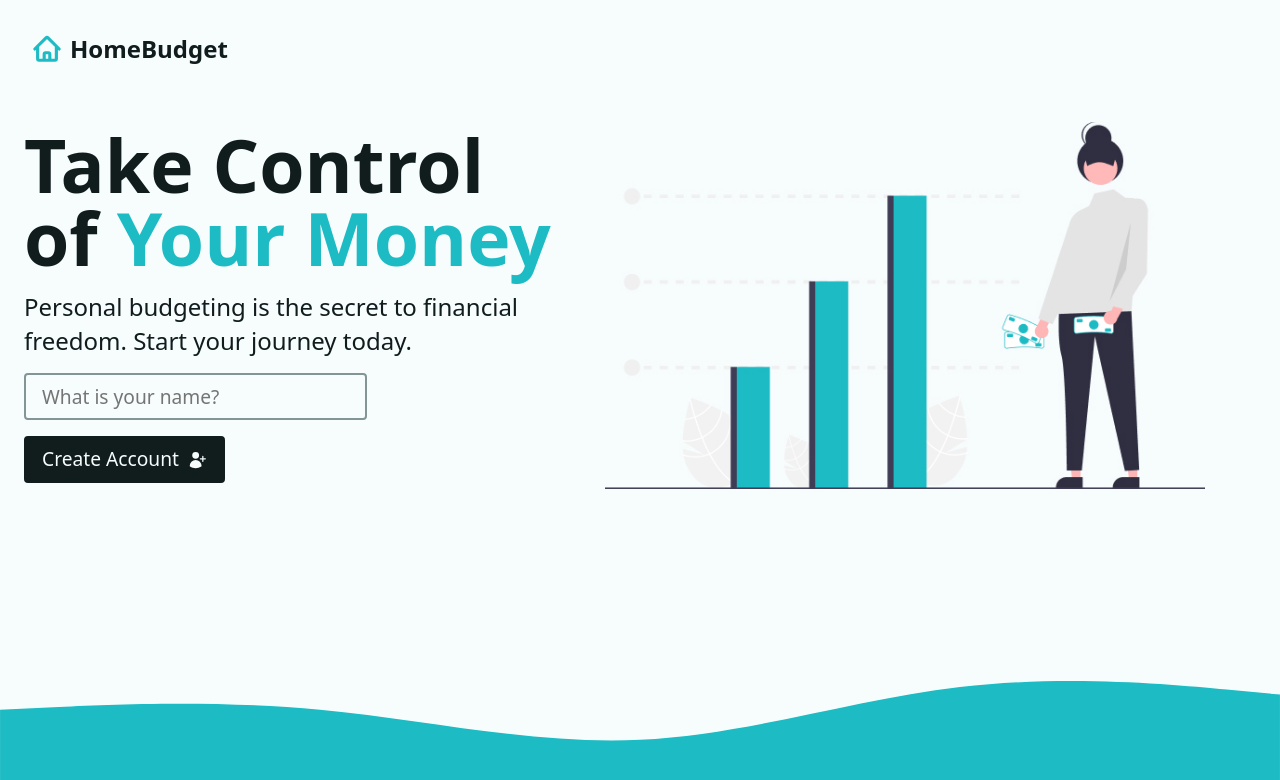
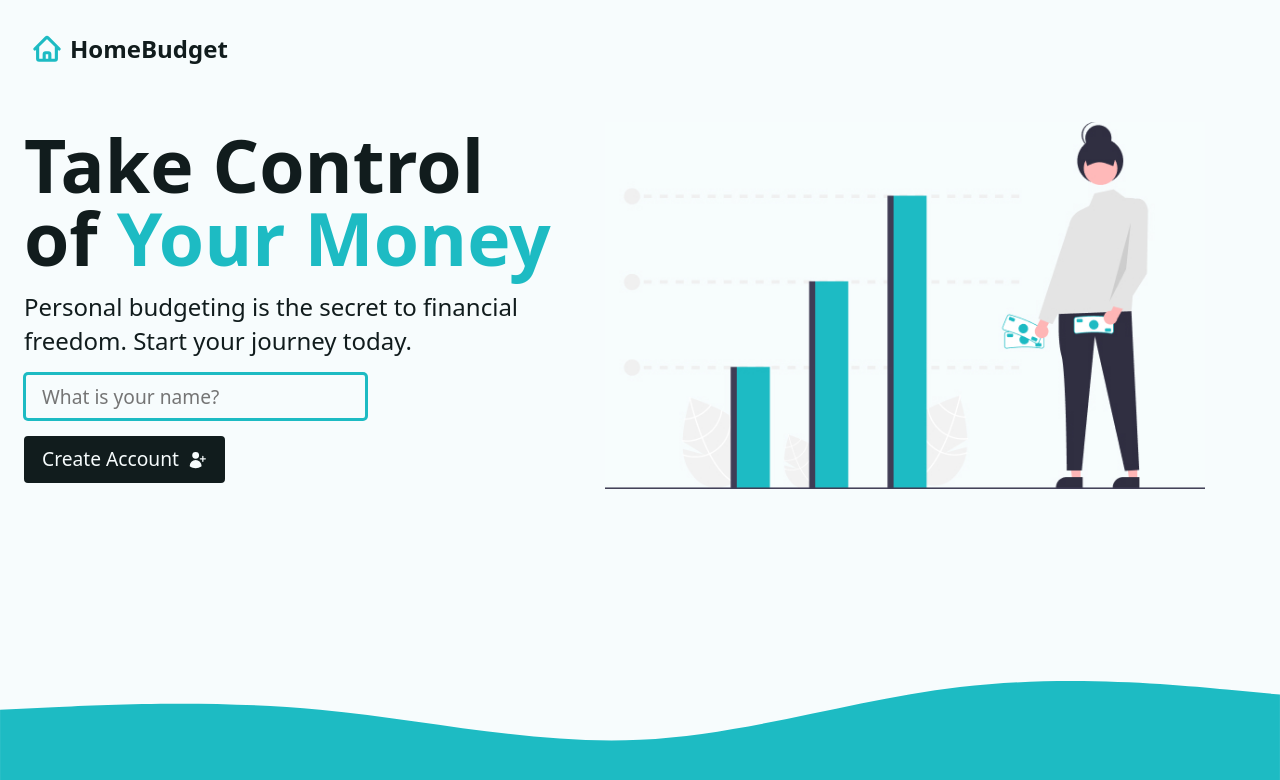
Before and after one commit to EleahBurman/budget-app, a React (Vite) app: page / in a window 1280 px wide. Shown: the top 780 px of the page. Built offline with nearby package versions, Linux system fonts and the light colour scheme.

Commit message:
Add disable when submitting new user

```diff
--- a/src/actions/logout.jsx
+++ b/src/actions/logout.jsx
@@ -12,6 +12,12 @@ export async function logoutAction(){
   deleteItem({
     key: "userName"
   })
+  deleteItem({
+    key: "budgets"
+  })
+  deleteItem({
+    key: "expenses"
+  })
   toast.success("You've deleted your account!")
 
   //return redirect
--- a/src/components/Intro.jsx
+++ b/src/components/Intro.jsx
@@ -5,7 +5,30 @@ import { UserPlusIcon } from "@heroicons/react/24/solid"
 
 //assets
 import illustration from "../assets/illustration.jpg"
+
+//rrd imports
+import { useFetcher } from "react-router-dom"
+
+//react imports
+import { useEffect, useRef } from "react"
+
+
 const Intro = () => {
+  const fetcher = useFetcher()
+  const isSubmitting = fetcher.state === "submitting";
+  const formRef = useRef()
+  const focusRef = useRef()
+
+  useEffect(()=>{
+    if(!isSubmitting){
+      //clear form
+      formRef.current.reset()
+      //reset focus
+      focusRef.current.focus()
+    }
+
+  }, [isSubmitting])
+
   return (
     <div className="intro">
       <div>
@@ -15,12 +38,16 @@ const Intro = () => {
         <p>
           Personal budgeting is the secret to financial freedom. Start your journey today.
         </p>
-        <Form method="post">
+        <fetcher.Form
+          method="post"
+          ref={formRef}
+        >
           <input
             type="text"
             name="userName"
             placeholder="What is your name?" aria-label="Your Name"
             autoComplete="given-name"
+            ref={focusRef}
             required />
           <input
             type="hidden"
@@ -30,11 +57,20 @@ const Intro = () => {
           <button
             type="submit"
             className="btn btn--dark"
+            disabled={isSubmitting}
           >
-            <span>Create Account</span>
-            <UserPlusIcon width={20} />
+            {
+            isSubmitting ?
+            <span>Submitting...</span>:
+              (
+                <>
+                  <span>Create Account</span>
+                  <UserPlusIcon width={20} />
+                </>
+              )
+            }
           </button>
-        </Form>
+        </fetcher.Form>
       </div>
       <img src={illustration} alt="Person with money" width={600}/>
     </div>
--- a/src/helpers.js
+++ b/src/helpers.js
@@ -1,4 +1,4 @@
-export const waait = () => new Promise(res => setTimeout(res, Math.random() * 2000))
+export const waait = () => new Promise(res => setTimeout(res, Math.random() * 800))
 
 const generateRandomColor = () => {
   const existingBudgetLength = fetchData("budgets")?.length ?? 0;
--- a/src/pages/Dashboard.jsx
+++ b/src/pages/Dashboard.jsx
@@ -72,8 +72,7 @@ const Dashboard = () => {
     <div>
       {userName ? (
         <div className="dashboard">
-          <h1>Welcome back,
-            <span className="accent">{userName}</span>
+          <h1>Welcome back, <span className="accent">{userName}</span>
           </h1>
           <div className="grid-sm">
           </div>
```
